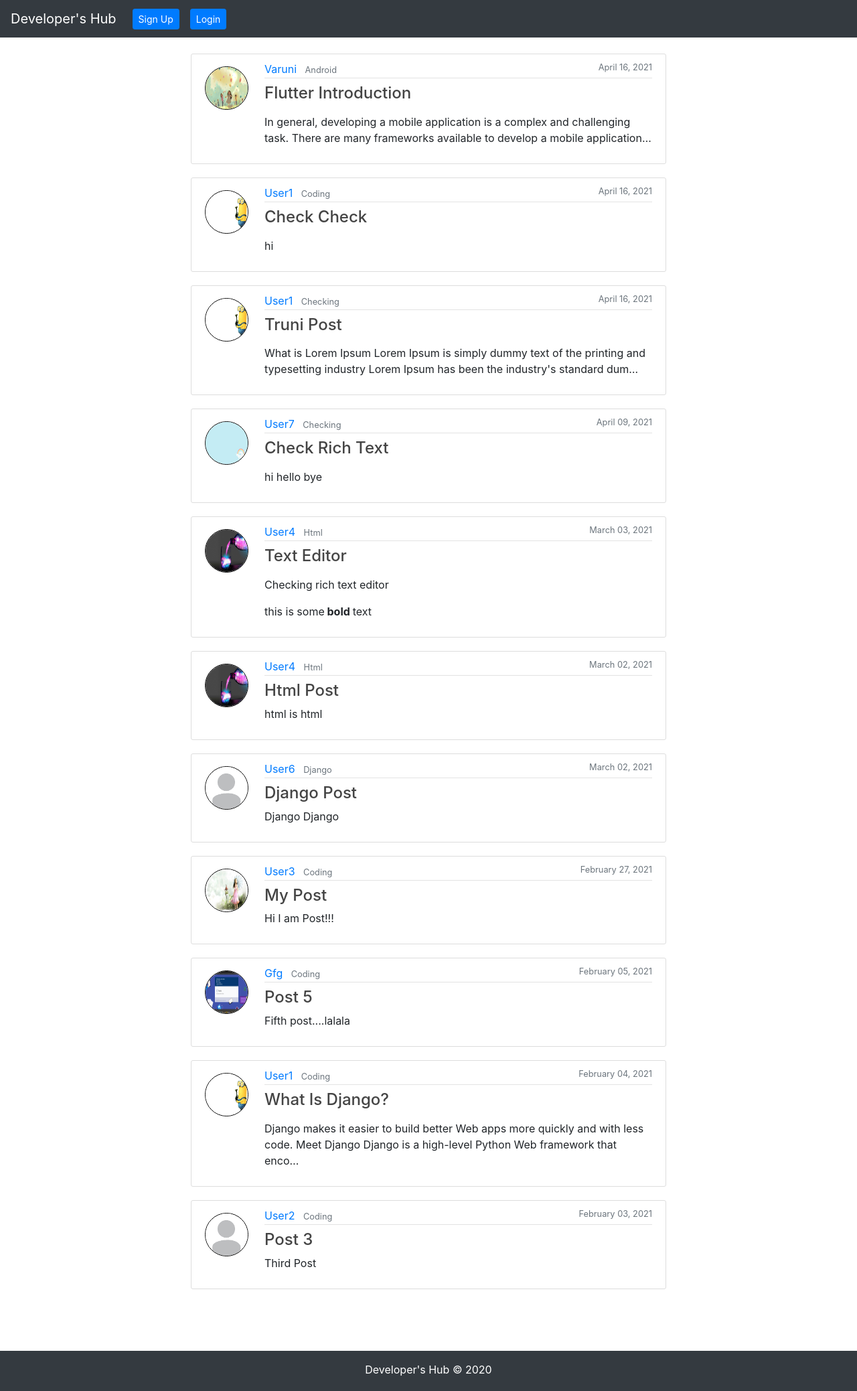
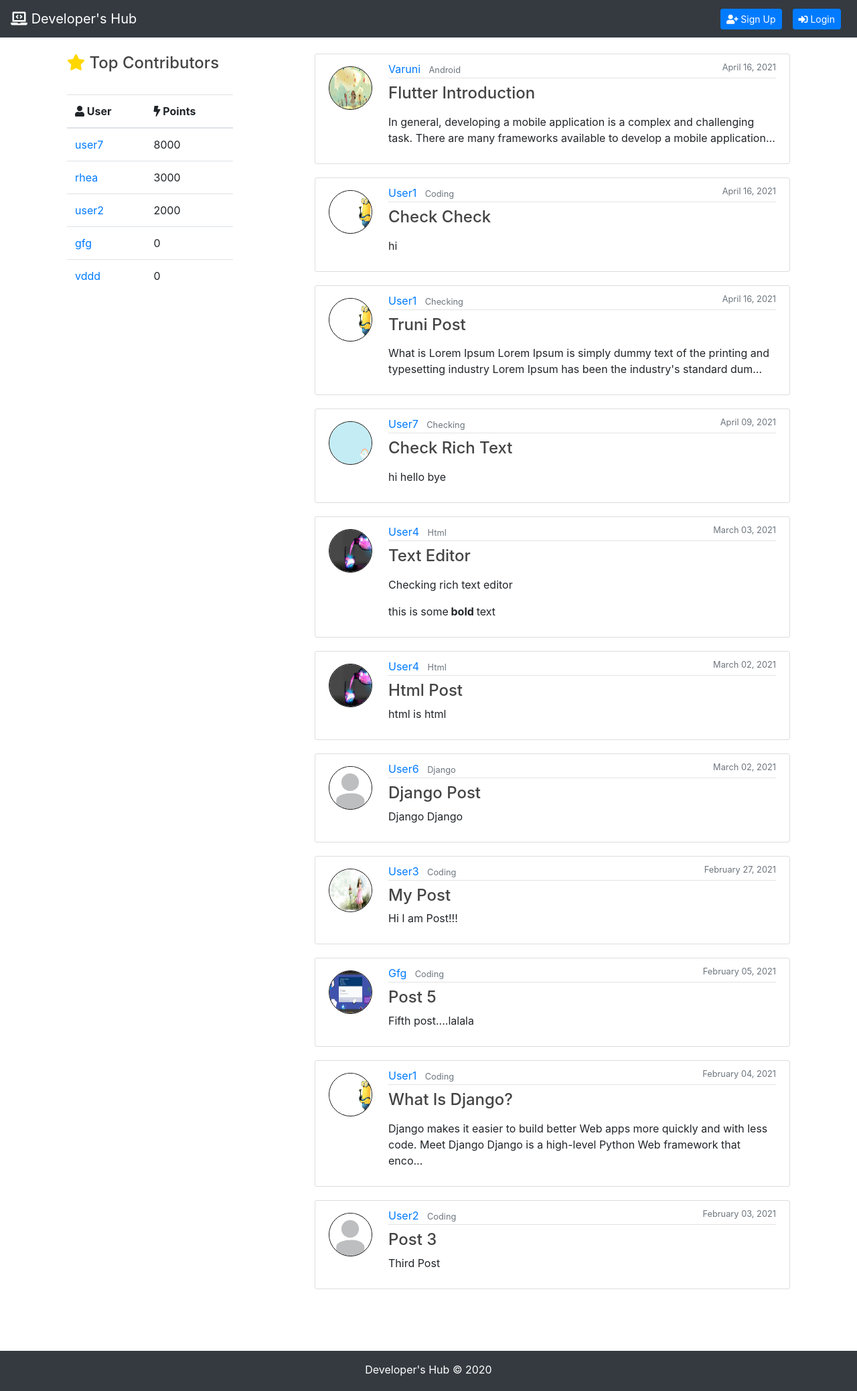
Before and after one commit to vidushi2504/Developers-Hub, a Django app: page /home/ in a window 1280 px wide. Shown: the whole page at 67% size. Run offline with Django 3.2, Linux system fonts and the light colour scheme; data comes from the database, SQL or seed files in the repository; both versions use the stored data as it was after the commit; some libraries are stand-ins or nearby versions.

Commit message:
Added contributors

```diff
--- a/account/templates/account/creation.html
+++ b/account/templates/account/creation.html
@@ -29,7 +29,7 @@
 		    <label for="bio">Tell us about yourself</label>
 		    <input type="text" class="form-control" id="bio" placeholder="" name="bio">
 		  </div>
-		  <button type="submit" class="btn btn-primary">Submit</button>
+		  <button type="submit" class="btn btn-primary"><i class="fas fa-save"></i> Submit</button>
 		</form>
 	</div>
 
--- a/account/templates/account/editdetails.html
+++ b/account/templates/account/editdetails.html
@@ -3,7 +3,7 @@
 {% block body %}
 
 	<div class="container my-4">
-		<h3>Edit Details</h3>
+		<h3><i class="fas fa-edit"></i> Edit Details</h3>
 		<form method='POST' action='editdetails' enctype="multipart/form-data">
 		  {% csrf_token %}
 
@@ -47,7 +47,7 @@
 		    <label for="bio">Tell us about yourself</label>
 		    <input type="text" class="form-control" id="bio" placeholder="" name="bio" {% if details.bio %} value="{{ details.bio }}" {% endif %}>
 		  </div>
-		  <button type="submit" class="btn btn-primary my-2">Save Changes</button>
+		  <button type="submit" class="btn btn-primary my-2"><i class="fas fa-save"></i> Save Changes</button>
 		</form>
 	</div>
 
--- a/account/templates/account/viewpost.html
+++ b/account/templates/account/viewpost.html
@@ -1,6 +1,7 @@
 {% extends 'users/base.html' %}
 
 {% block body %}
+  <h3> My Posts</h3>
 	{% for post in posts %}
       <style>
         .article-img {
--- a/home/templates/home/add_comment.html
+++ b/home/templates/home/add_comment.html
@@ -3,13 +3,13 @@
 {% block body %}
 
 	<div class="container my-4">
-		<h3>Add Comment...</h3>
+		<h3><i class="fas fa-plus"></i> Add Comment</h3>
 		<br><br>
 		<form method='Post' >
 			{% csrf_token %}
 				 {{ form.as_p }}
 
-			  <button type="submit" class="btn btn-primary">Add Comment</button>
+			  <button type="submit" class="btn btn-primary"><i class="fas fa-save"></i> Add Comment</button>
 		</form>
 	</div>
 
--- a/home/templates/home/home.html
+++ b/home/templates/home/home.html
@@ -4,7 +4,27 @@
 
   <main role="main" class="container">
     <div class="row">
-      <div class="col-md-2"></div>
+        <div class="col-md-3">
+          <h4><i class="fas fa-star" style="color: gold;"></i> Top Contributors</h4>
+          <br>
+          <table class="table">
+            <thead>
+              <tr>
+                <th scope="col"><i class="fas fa-user"></i> User</th>
+                <th scope="col"><i class="fas fa-bolt"></i> Points</th>
+              </tr>
+            </thead>
+            <tbody>
+            {% for people in top_people %}
+                <tr>
+                  <td scope='row'><a href="{% url 'account' people.id %}">{{people.user.username}}</a></td>
+                  <td>{{people.reputation_points}}</td>
+                </tr>
+            {% endfor %}
+            </tbody>
+          </table>
+        </div>
+      <div class="col-md-1"></div>
       <div class="col-md-8">
         {% for post in posts %}
           <style>
@@ -32,8 +52,6 @@
           {% endif %}
     {% endfor %}
       </div>
-    </div>
-
       </div>
       <br><br><br>
     </main>
@@ -60,24 +78,24 @@
             </ul>
             <ul class="navbar-nav">
               <li class="nav-item">
-                <a class="nav-link" href="{% url 'post-create' %}" style="color: white; float:left;">+Add a Post</a>
+                <a class="nav-link" href="{% url 'post-create' %}" style="color: white; float:left;"><i class="fas fa-plus"></i> Add a Post</a>
               </li>
             </ul>
           </div>
           <form method="get" action="search" class="form-inline my-2 my-lg-0">
             <input class="form-control mr-sm-0 btn-sm" type="search" placeholder="Search for a post" aria-label="Search" name="query" id="query">
-            <button class="btn btn-success btn-sm my-2 my-sm-0 ml-2 mr-5" type="submit">Search</button>
+            <button class="btn btn-success btn-sm my-2 my-sm-0 ml-2 mr-5" type="submit"><i class="fas fa-search"></i> Search</button>
           </form>
           {% endif %}
 
   {% else %}
 
-      <div class="nav-item ">
-        <a class="btn btn-primary btn-sm mx-2" href="{% url 'signup' %}">Sign Up</a>
+      <div class="nav-item ml-auto">
+        <a class="btn btn-primary btn-sm mx-2" href="{% url 'signup' %}"><i class="fas fa-user-plus"></i> Sign Up</a>
       </div>
 
-      <div class="nav-item ">
-        <a class="btn btn-primary btn-sm mx-2" href="{% url 'login' %}">Login</a>
+      <div class="nav-item">
+        <a class="btn btn-primary btn-sm mx-2" href="{% url 'login' %}"><i class="fas fa-sign-in-alt"></i> Login</a>
       </div>
 
   {% endif %}
--- a/home/templates/home/postUpdate.html
+++ b/home/templates/home/postUpdate.html
@@ -9,7 +9,7 @@
 {% block body %}
 
 	<div class="container">
-		<h3>Update Post</h3>
+		<h3><i class="fas fa-edit"></i> Update Post</h3>
 		<br>
 		<form method='POST' action='' enctype="multipart/form-data">
 			  {% csrf_token %}
@@ -57,7 +57,7 @@
 			</div>
 		  </div>
 
-		  <button type="submit" class="btn btn-primary my-2">Update</button>
+		  <button type="submit" class="btn btn-primary my-2"><i class="fas fa-edit"></i> Update</button>
 		  <br><br>
 		</form>
 	</div>
--- a/home/templates/home/post_confirm_delete.html
+++ b/home/templates/home/post_confirm_delete.html
@@ -12,8 +12,8 @@
 		{% csrf_token %}
 			 {{ form.as_p }}
 
-		  <button type="submit" class="btn btn-outline-danger">Yes, Delete!</button>
-		  <a class="btn btn-outline-primary" href="{% url 'post-detail' object.id %}" >Cancel</a>
+		  <button type="submit" class="btn btn-outline-danger">Delete</button>
+		  <a class="btn btn-outline-primary" href="{% url 'post-detail' object.id %}" ><i class="far fa-window-close"></i> Cancel</a>
 	</form>
 </div>
 
--- a/home/templates/home/post_form.html
+++ b/home/templates/home/post_form.html
@@ -3,14 +3,14 @@
 {% block body %}
 
 <div class="container my-4">
-	<h3>Post</h3>
+	<h3><i class="fas fa-pen-alt"></i> Post</h3>
 	<br>
 	<form method='Post' >
 		{% csrf_token %}
 			{{ form.media }}
 			{{ form.as_p }}
 
-		  <button type="submit" class="btn btn-primary">Post</button>
+		  <button type="submit" class="btn btn-primary"><i class="fas fa-save"></i> Post</button>
 	</form>
 	<br>
 </div>
--- a/home/views.py
+++ b/home/views.py
@@ -14,6 +14,7 @@ from django.urls import reverse_lazy, reverse
 from .models import Post, Comment, Category, User
 from account.models import Experience, Account
 from django.contrib.auth.decorators import login_required
+import datetime
 # Create your views here.
 
 def home(request):
@@ -32,9 +33,11 @@ class PostListView(ListView):
 	ordering = ['-date_posted']	# newest to oldest
 
 	def get_context_data(self, *args, **kwargs):
+		top_people=Account.objects.order_by('-reputation_points')[:5]
 		cat_menu = Category.objects.all()
 		context = super(PostListView, self).get_context_data(*args, **kwargs)
 		context["cat_menu"] = cat_menu
+		context['top_people']=top_people
 		return context
 
 class PostDetailView(DetailView):
@@ -127,12 +130,9 @@ def updatePost(request, pk):
 			if mentorUsername!="Choose a mentor" :
 				obj=Experience(user=getMentor, title=getTitle, startdate=post.date_posted.date(), enddate=datetime.datetime.now().date())
 				acc=Account.objects.filter(user=getMentor)[0]
-				acc.reputation_points+=1000
+				acc.reputation_points+=200
 				acc.save()
 				obj.save()
-		post.save()
-		if(mentorUsername != "Choose a mentor"):
-			post.assign_to=User.objects.filter(username=mentorUsername)[0]
 		post.save()
 		return redirect('post-detail', pk=pk)
 
--- a/users/templates/users/base.html
+++ b/users/templates/users/base.html
@@ -9,9 +9,11 @@
     <!-- Bootstrap CSS -->
     <link rel="stylesheet" href="https://cdn.jsdelivr.net/npm/bootstrap@4.5.3/dist/css/bootstrap.min.css" integrity="sha384-TX8t27EcRE3e/ihU7zmQxVncDAy5uIKz4rEkgIXeMed4M0jlfIDPvg6uqKI2xXr2" crossorigin="anonymous">
     <script src="https://cdnjs.cloudflare.com/ajax/libs/popper.js/1.12.9/umd/popper.min.js" integrity="sha384-ApNbgh9B+Y1QKtv3Rn7W3mgPxhU9K/ScQsAP7hUibX39j7fakFPskvXusvfa0b4Q" crossorigin="anonymous"></script>
+    <link rel="stylesheet" href="https://cdnjs.cloudflare.com/ajax/libs/font-awesome/5.15.3/css/all.min.css" integrity="sha512-iBBXm8fW90+nuLcSKlbmrPcLa0OT92xO1BIsZ+ywDWZCvqsWgccV3gFoRBv0z+8dLJgyAHIhR35VZc2oM/gI1w==" crossorigin="anonymous" />
     <script src="https://maxcdn.bootstrapcdn.com/bootstrap/4.0.0/js/bootstrap.min.js" integrity="sha384-JZR6Spejh4U02d8jOt6vLEHfe/JQGiRRSQQxSfFWpi1MquVdAyjUar5+76PVCmYl" crossorigin="anonymous"></script>
     <script src="https://code.jquery.com/jquery-3.5.1.slim.min.js" integrity="sha384-DfXdz2htPH0lsSSs5nCTpuj/zy4C+OGpamoFVy38MVBnE+IbbVYUew+OrCXaRkfj" crossorigin="anonymous"></script>
     <script src="https://cdn.jsdelivr.net/npm/bootstrap@4.5.3/dist/js/bootstrap.bundle.min.js" integrity="sha384-ho+j7jyWK8fNQe+A12Hb8AhRq26LrZ/JpcUGGOn+Y7RsweNrtN/tE3MoK7ZeZDyx" crossorigin="anonymous"></script>
+    <link rel = "icon" href="/static/images/favicon.png">
 
     {% block head %}
 
@@ -61,9 +63,9 @@
 
   	  <nav class="navbar navbar-expand-lg navbar-light bg-dark">
         {% if request.user.is_authenticated %}
-          <a class="navbar-brand" href="{% url 'home' %}" style="color:white;">Developer's Hub</a>
+          <a class="navbar-brand" href="{% url 'home' %}" style="color:white;"><i class="fas fa-laptop-code"></i> Developer's Hub</a>
         {% else %}
-          <a class="navbar-brand" href="{% url 'firstpage' %}" style="color:white;">Developer's Hub</a>
+          <a class="navbar-brand" href="{% url 'firstpage' %}" style="color:white;"><i class="fas fa-laptop-code"></i> Developer's Hub</a>
         {% endif %}
         <button class="navbar-toggler" type="button" data-toggle="collapse" data-target="#navbarSupportedContent" aria-controls="navbarSupportedContent" aria-expanded="false" aria-label="Toggle navigation">
           <span class="navbar-toggler-icon"></span>
@@ -78,7 +80,7 @@
             <!-- src="../../../media/profile_pics/default.png" -->
               <img class="imageborder rounded-circle my-1 mx-1" src="{{ request.user.account.userImage.url }}" width="30" height="30" alt=""></a>
               <a class="mr-3" href="{% url 'account' request.user.id %}" style="color:white;">{{request.user|title}}</a>
-              <a class="btn btn-primary mx-2 btn-sm" href="{% url 'logout' %}">Logout</a>
+              <a class="btn btn-primary mx-2 btn-sm" href="{% url 'logout' %}"><i class="fas fa-sign-out-alt"></i> Logout</a>
           </div>
         {% endif %}
     </nav>
--- a/users/templates/users/login.html
+++ b/users/templates/users/login.html
@@ -3,7 +3,7 @@
 {% block body %}
 
 	<div class="container my-4">
-	<h3>Login</h3>
+	<h3><i class="fas fa-sign-in-alt"></i> Login</h3>
 	<form method='Post' action='login'>
 		{% csrf_token %}
 
@@ -17,7 +17,7 @@
 	    <input type="password" class="form-control" id="password" placeholder="" name="password" required>
 	  </div>
 
-	  <button type="submit" class="btn btn-primary">Login</button>
+	  <button type="submit" class="btn btn-primary"><i class="fas fa-sign-in-alt"></i> Login</button>
 	</form>
 </div>
 
@@ -25,6 +25,6 @@
 
 {% block navbtn %}
 
-<a class="btn btn-primary btn-sm ml-auto" href="{% url 'signup' %}">Sign Up</a>
+<a class="btn btn-primary btn-sm ml-auto" href="{% url 'signup' %}"><i class="fas fa-user-plus"></i> Sign Up</a>
 
 {% endblock %}
--- a/users/templates/users/signup.html
+++ b/users/templates/users/signup.html
@@ -3,7 +3,7 @@
 {% block body %}
 
 	<div class="container my-4">
-	<h3>Sign Up</h3>
+	<h3><i class="fas fa-user-plus"></i> Sign Up</h3>
 	<form method='POST' action='signup'>
 		{% csrf_token %}
 
@@ -37,7 +37,7 @@
 		    <input type="password" class="form-control" id="confirmpassword" placeholder="" name="confirmpassword" required>
 		  </div>
 
-		  <button type="submit" class="btn btn-primary my-4">Sign Up</button>
+		  <button type="submit" class="btn btn-primary my-4"><i class="fas fa-user-plus"></i> Sign Up</button>
 
 	</form>
 </div>
@@ -46,6 +46,6 @@
 
 {% block navbtn %}
 
-<a class="btn btn-primary btn-sm ml-auto" href="{% url 'login' %}">Login</a>
+<a class="btn btn-primary btn-sm ml-auto" href="{% url 'login' %}"><i class="fas fa-sign-in-alt"></i> Login</a>
 
 {% endblock %}
```
Also changed, not shown: account/templates/account/account.html (+27 -22 lines), home/templates/home/post_detail.html (+9 -15 lines), users/middleware.py (+7 -7 lines), users/templates/users/firstpage.html (+4 -4 lines), db.sqlite3, media/profile_pics/default_4F67Hux.png (added), static/images/favicon.png (added).
